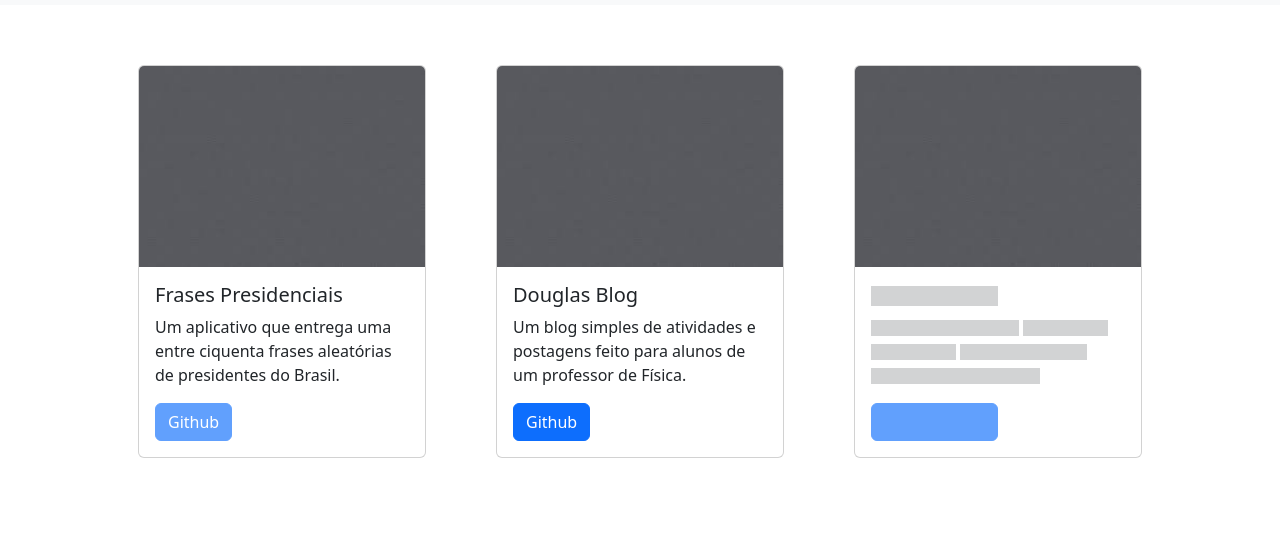
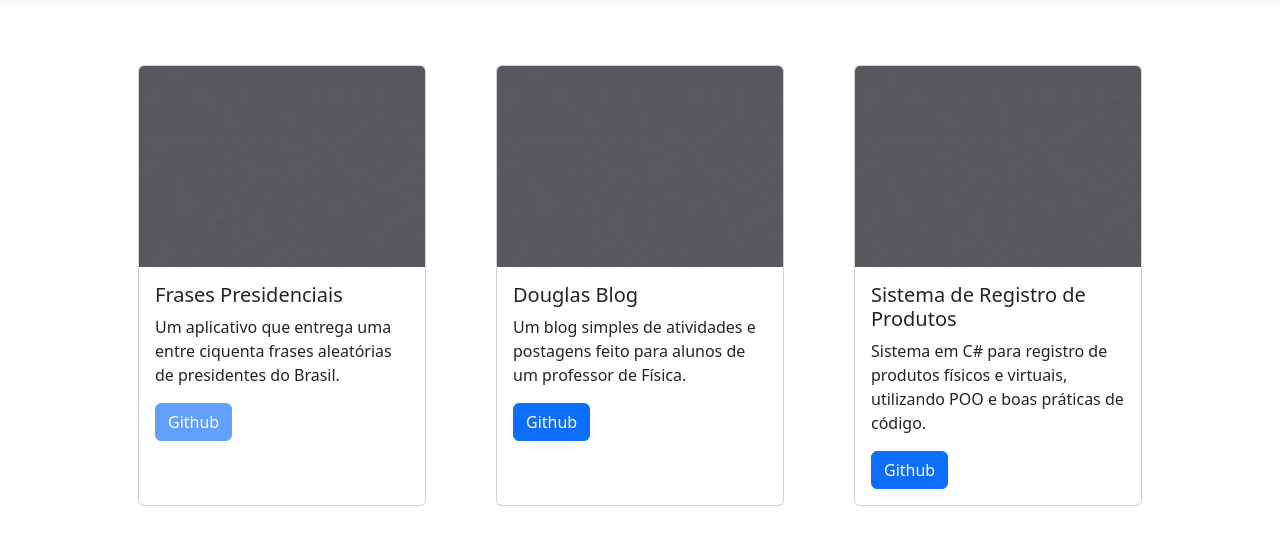
Before and after one commit to vileondev/Portifolio, a plain HTML site: page Code/HTML/projetos.html in a window 1280 px wide. Shown: the part 51-596 px from the top of the page. Drawn offline with nearby package versions, Linux system fonts and the light colour scheme.

Commit message:
Atualizando Stacks e Projetos

```diff
--- a/Code/HTML/projetos.html
+++ b/Code/HTML/projetos.html
@@ -62,20 +62,12 @@
         </div>
     </div>
 
-    <div class="card" aria-hidden="true" style="width: 18rem;">
+    <div class="card" style="width: 18rem;">
         <img src="..\ASSETS\placeholder.jpeg" class="card-img-top" alt="...">
         <div class="card-body">
-            <h5 class="card-title placeholder-glow">
-            <span class="placeholder col-6"></span>
-            </h5>
-            <p class="card-text placeholder-glow">
-            <span class="placeholder col-7"></span>
-            <span class="placeholder col-4"></span>
-            <span class="placeholder col-4"></span>
-            <span class="placeholder col-6"></span>
-            <span class="placeholder col-8"></span>
-            </p>
-            <a class="btn btn-primary disabled placeholder col-6" aria-disabled="true"></a>
+            <h5 class="card-title">Sistema de Registro de Produtos</h5>
+            <p class="card-text">Sistema em C# para registro de produtos físicos e virtuais, utilizando POO e boas práticas de código.</p>
+            <a href="https://github.com/vileondev/CSharpStudies" target="_blank" class="btn btn-primary">Github</a>
         </div>
     </div>
 
```
Also changed, not shown: index.html (+2 -2 lines), Code/ASSETS/csharp.png (added), Code/ASSETS/dart.png (deleted), Code/ASSETS/dotnet.png (added), Code/ASSETS/java.png (deleted).
